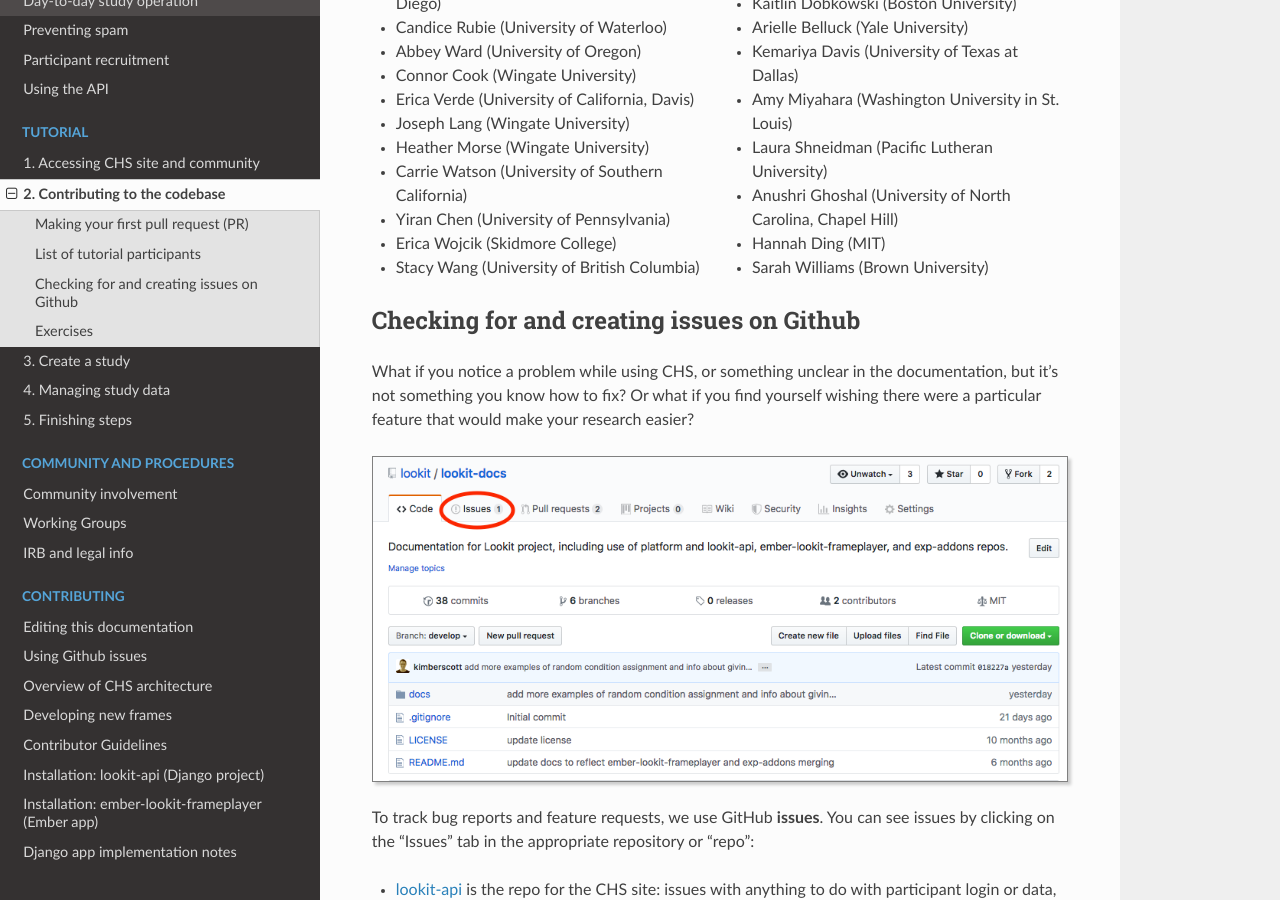
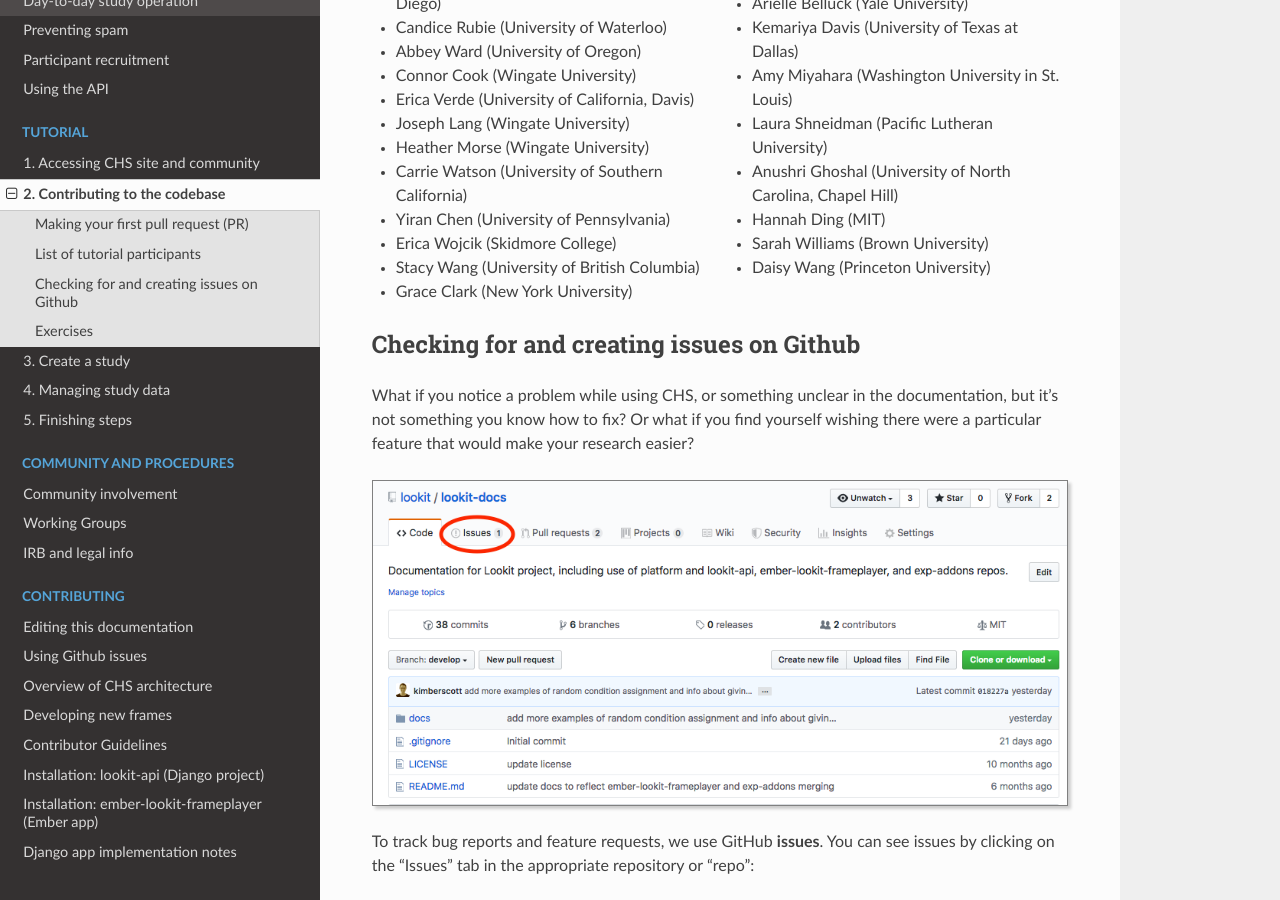
Before and after one commit to lookit/lookit-docs, a Sphinx documentation site: the page built from docs/source/tutorial-contributing.rst, in a window 1280 px wide and 900 px high, scrolled down 9345 px. Built offline with Sphinx 7.4.7 and the Read the Docs theme 3.1.0, drawn with Linux system fonts in a browser that asks for light colours.

Commit message:
Update tutorial-contributing.rst

```diff
--- a/docs/source/tutorial-contributing.rst
+++ b/docs/source/tutorial-contributing.rst
@@ -378,6 +378,7 @@
 - Anushri Ghoshal (University of North Carolina, Chapel Hill)
 - Hannah Ding (MIT)
 - Sarah Williams (Brown University)
+- Daisy Wang (Princeton University)
 
 Checking for and creating issues on Github
 -------------------------------------------
```
